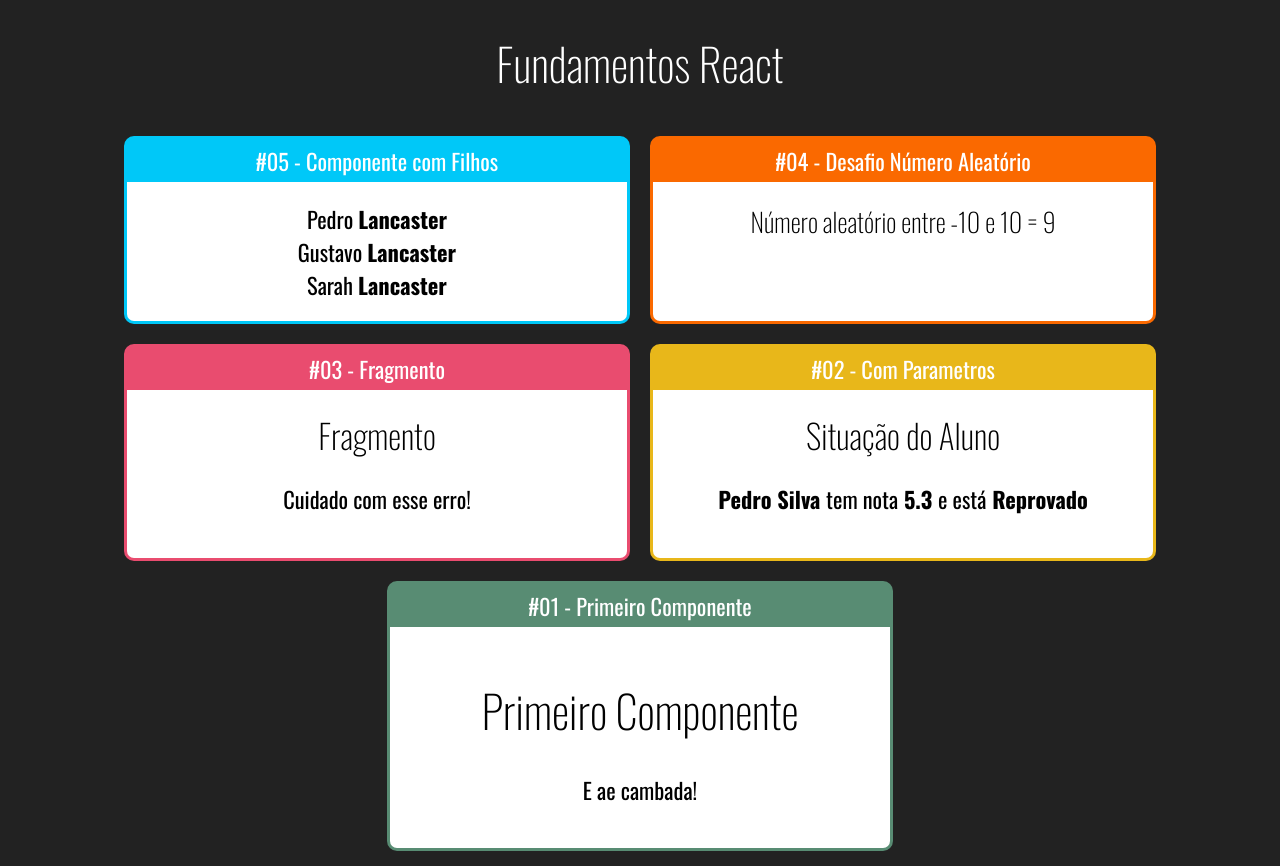
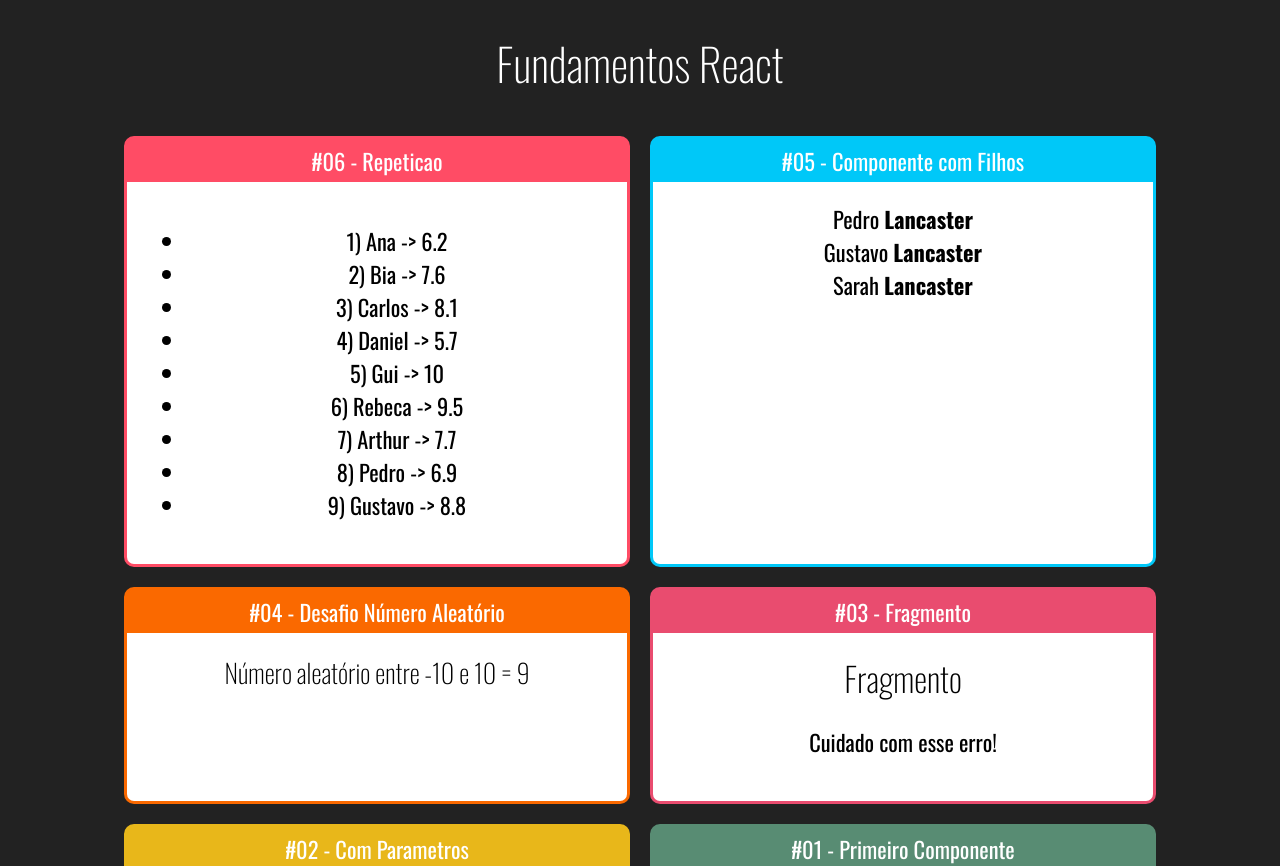
Before and after one commit to maddogxx/cursoreactjs, a React (Create React App) app in the folder fundamentos-react/: page / in a window 1280 px wide. Shown: the top 866 px of the page. Built offline with nearby package versions, Linux system fonts and the light colour scheme.

Commit message:
27. Repetição

```diff
--- a/fundamentos-react/src/App.jsx
+++ b/fundamentos-react/src/App.jsx
@@ -9,13 +9,18 @@
 import Card from "./componentes/layout/Card";
 import Familia from "./componentes/basicos/Familia";
 import FamiliaMembro from "./componentes/basicos/FamiliaMembro";
+import ListaAlunos from "./componentes/repeticao/ListaAlunos";
 
 
 // Forma reduzida usando arrow function
+// eslint-disable-next-line import/no-anonymous-default-export
 export default () => (
     <div className="App">
         <h1>Fundamentos React</h1>
         <div className="Cards">
+            <Card titulo="#06 - Repeticao" color="#FF4C65">
+                <ListaAlunos />
+            </Card>
             <Card titulo="#05 - Componente com Filhos" color="#00C8F8">
                 <Familia sobrenome="Lancaster">
                     <FamiliaMembro nome="Pedro" />
--- a/fundamentos-react/src/componentes/basicos/Familia.jsx
+++ b/fundamentos-react/src/componentes/basicos/Familia.jsx
@@ -1,6 +1,6 @@
 import React from "react";
 
-
+// eslint-disable-next-line import/no-anonymous-default-export
 export default (props) => {
     return (
         <div>
--- a/fundamentos-react/src/componentes/basicos/FamiliaMembro.jsx
+++ b/fundamentos-react/src/componentes/basicos/FamiliaMembro.jsx
@@ -1,5 +1,6 @@
 import React from "react";
 
+// eslint-disable-next-line import/no-anonymous-default-export
 export default (props) => {
     return (
         <div>
--- a/fundamentos-react/src/componentes/layout/Card.jsx
+++ b/fundamentos-react/src/componentes/layout/Card.jsx
@@ -2,6 +2,7 @@
 
 import React from "react";
 
+// eslint-disable-next-line import/no-anonymous-default-export
 export default (props) => {
 
     const estilo = {
--- /dev/null
+++ b/fundamentos-react/src/componentes/repeticao/ListaAlunos.jsx
@@ -0,0 +1,22 @@
+import React from "react";
+import alunos from "../../mockdados/alunos";
+
+// eslint-disable-next-line import/no-anonymous-default-export
+export default (props) => {
+
+    const lista = alunos.map(aluno => {
+        return (
+            <li key={aluno.id}>
+                {aluno.id}) {aluno.nome} -> {aluno.nota}
+            </li>
+        );
+    });
+
+    return (
+        <div>
+            <ul>
+                {lista}
+            </ul>
+        </div>
+    );
+};
--- /dev/null
+++ b/fundamentos-react/src/mockdados/alunos.js
@@ -0,0 +1,14 @@
+// eslint-disable-next-line import/no-anonymous-default-export
+export default [
+    {id: 1, nome: "Ana", nota: 6.2},
+    {id: 2, nome: "Bia", nota: 7.6},
+    {id: 3, nome: "Carlos", nota: 8.1},
+    {id: 4, nome: "Daniel", nota: 5.7},
+    {id: 5, nome: "Gui", nota: 10.0},
+    {id: 6, nome: "Rebeca", nota: 9.5},
+    {id: 7, nome: "Arthur", nota: 7.7},
+    {id: 8, nome: "Pedro", nota: 6.9},
+    {id: 9, nome: "Gustavo", nota: 8.8},
+
+
+];
```
